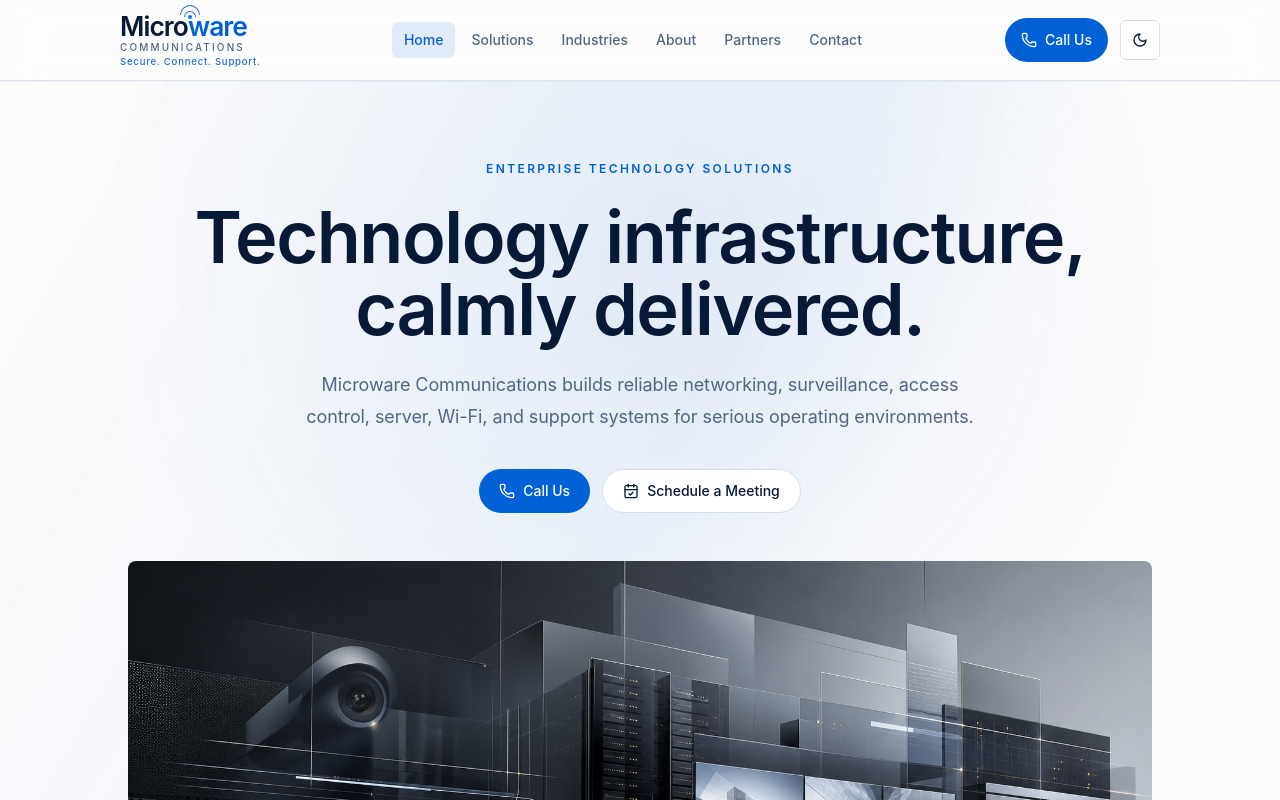
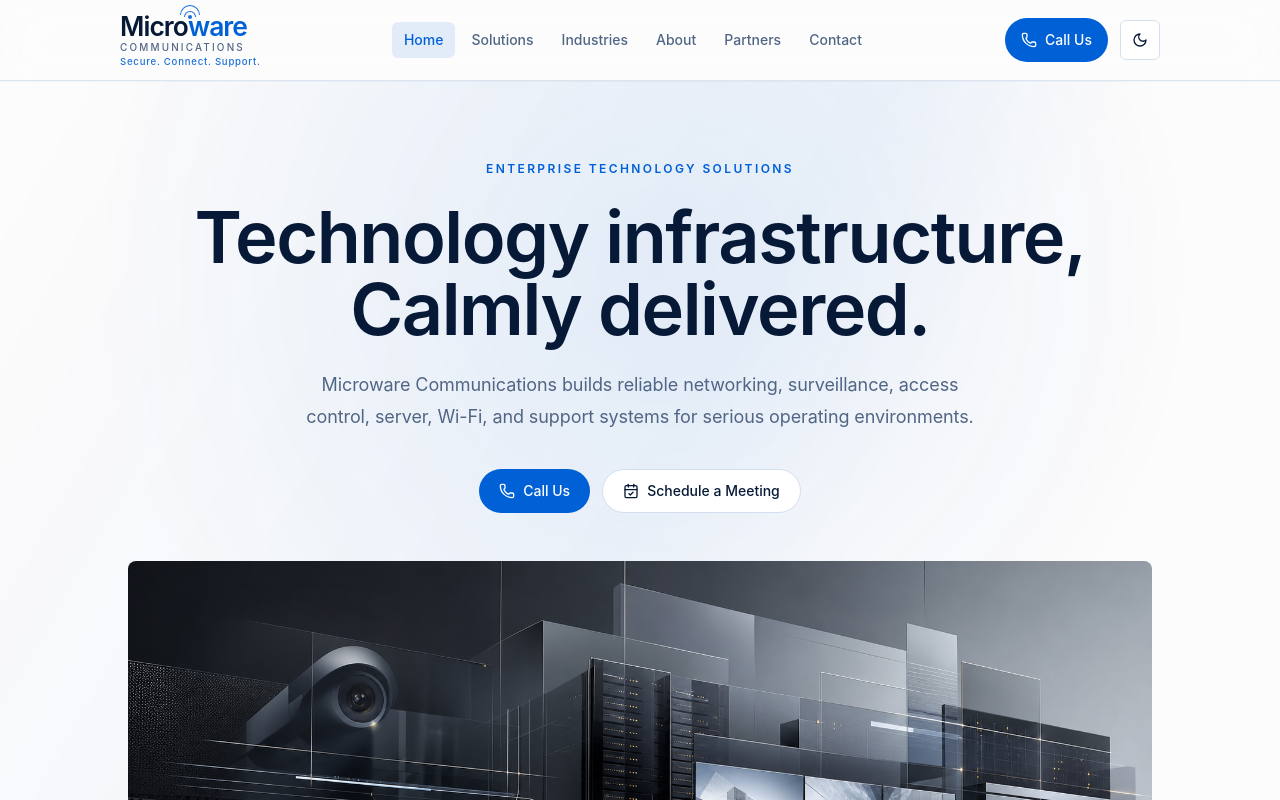
Before and after one commit to himank1m/microcom, a Next.js app: page / in a window 1280 px wide. Shown: the top 800 px of the page. Built offline with nearby package versions, Linux system fonts and the light colour scheme.

Commit message:
Capitalize hero headline

```diff
--- a/src/components/sections/Hero.tsx
+++ b/src/components/sections/Hero.tsx
@@ -64,7 +64,7 @@ export function Hero() {
               show: { opacity: 1, y: 0, scale: 1, filter: "blur(0px)", transition: { duration: 1, ease: [0.16, 1, 0.3, 1] } }
             }}
           >
-            Technology infrastructure, calmly delivered.
+            Technology infrastructure, Calmly delivered.
           </motion.h1>
           <motion.p
             className="mx-auto mt-6 max-w-2xl text-pretty text-lg leading-8 text-muted-foreground"
```
